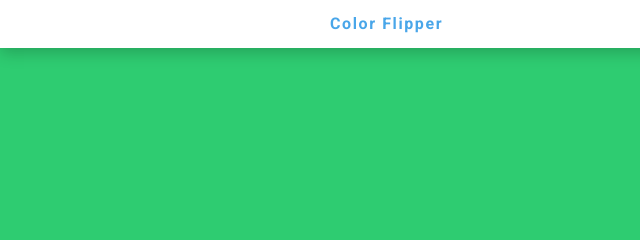
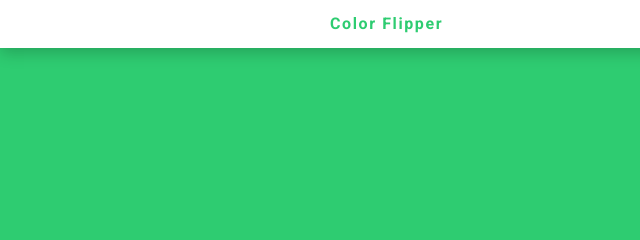
Before and after one commit to Ksound22/simple-color-flipper, a plain HTML site: page hex.html in a window 1280 px wide. Shown: the top 240 px of the page, 0-640 px from the left. Drawn offline with nearby package versions, Linux system fonts and the light colour scheme.

Commit message:
Modified CSS

```diff
--- a/styles.css
+++ b/styles.css
@@ -174,7 +174,7 @@ nav {
 }
 .nav-center h4 {
   margin-bottom: 0;
-  color: var(--clr-primary-5);
+  color: var(--clr-emerald);
 }
 .nav-links {
   display: flex;
```
